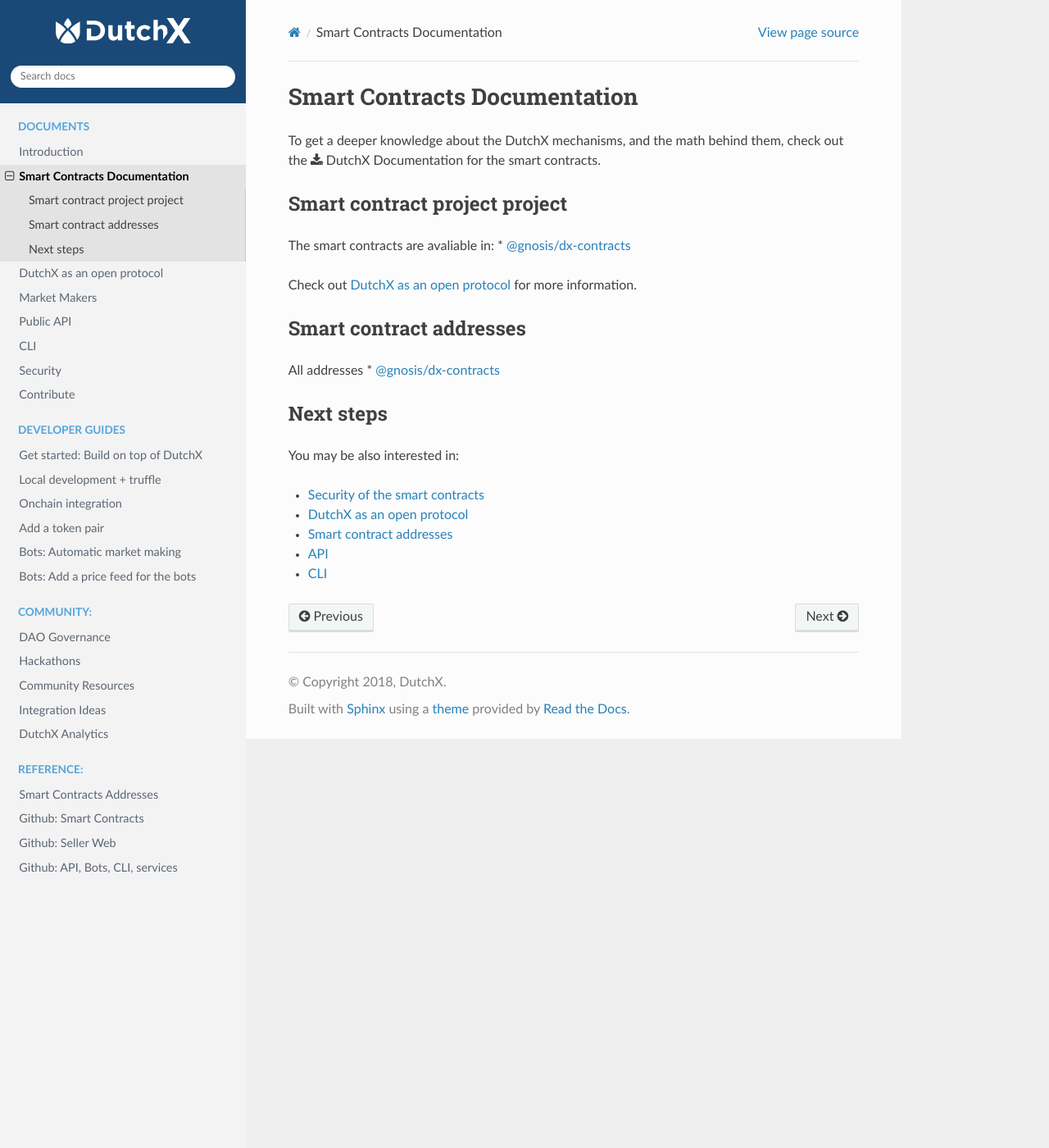
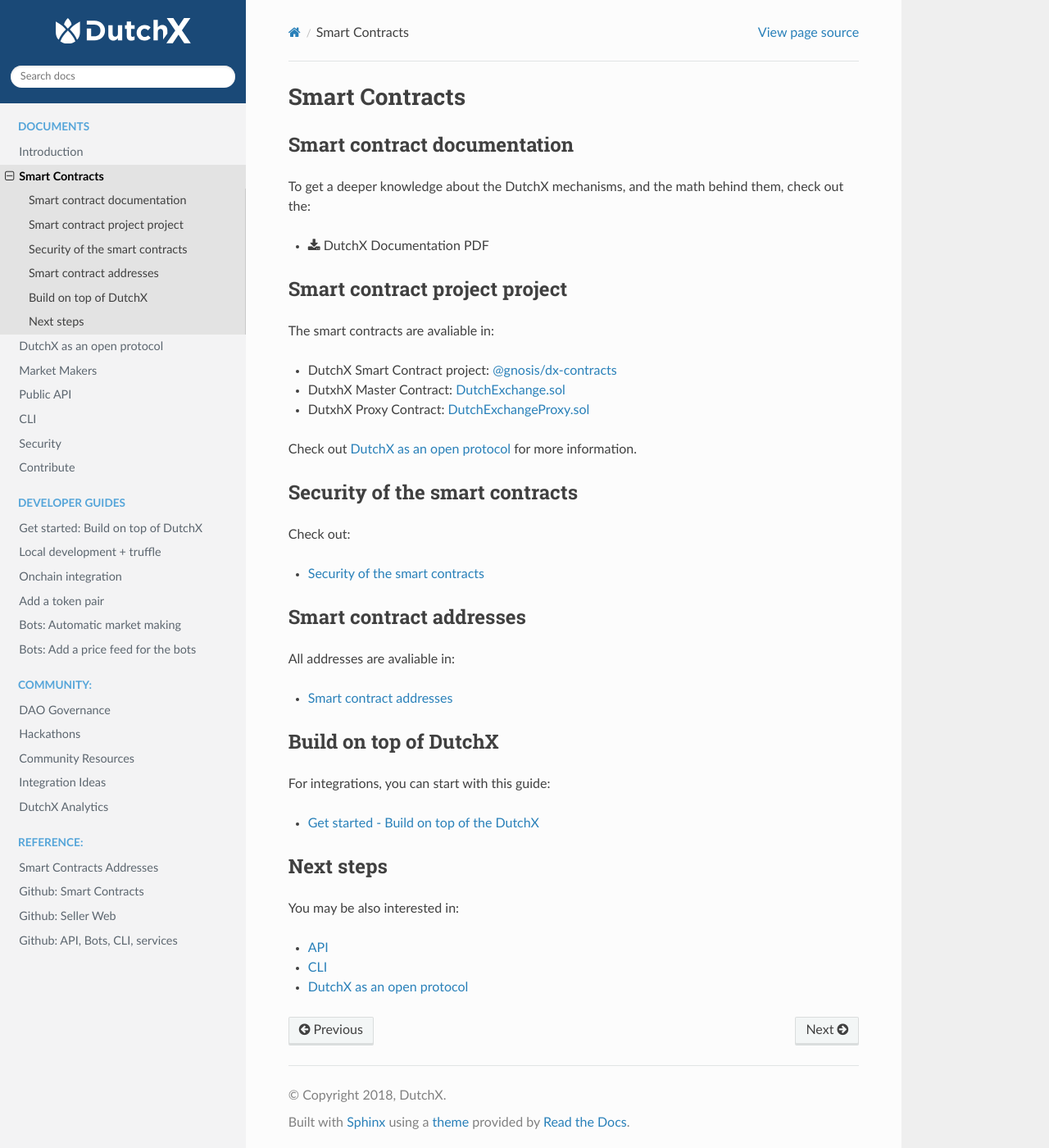
Before and after one commit to gnosis/dx-docs, a Sphinx documentation site: the page built from source/smart-contract-documentation.rst, in a window 1280 px wide and 1400 px high. Shown: the whole window at 82% size. Built offline with Sphinx 7.4.7 and the Read the Docs theme 2.0.0, drawn with Linux system fonts in a browser that asks for light colours.

Commit message:
Improve documentation

```diff
--- a/source/smart-contract-documentation.rst
+++ b/source/smart-contract-documentation.rst
@@ -1,36 +1,61 @@
-Smart Contracts Documentation
-=============================
+Smart Contracts
+===============
+
+--------------------------------
+ Smart contract documentation
+--------------------------------
 To get a deeper knowledge about the DutchX mechanisms, and the math behind them,
-check out the :download:`DutchX Documentation <./_static/docs/DutchX_Documentation.pdf>` for the smart contracts.
+check out the:
+
+*  :download:`DutchX Documentation PDF <./_static/docs/DutchX_Documentation.pdf>`
 
 --------------------------------
  Smart contract project project
 --------------------------------
 The smart contracts are avaliable in:
-* `@gnosis/dx-contracts`_
+
+* DutchX Smart Contract project: `@gnosis/dx-contracts`_
+* DutxhX Master Contract: `DutchExchange.sol`_
+* DutxhX Proxy Contract: `DutchExchangeProxy.sol`_
 
 Check out `DutchX as an open protocol`_ for more information.
+
+----------------------------------
+ Security of the smart contracts
+----------------------------------
+Check out:
+
+* `Security of the smart contracts`_
 
 ---------------------------
  Smart contract addresses
 ---------------------------
-All addresses
-* `@gnosis/dx-contracts`_
+All addresses are avaliable in:
+
+* `Smart contract addresses`_
+
+---------------------------
+ Build on top of DutchX
+---------------------------
+For integrations, you can start with this guide:
+
+* `Get started - Build on top of the DutchX`_
 
 ------------
  Next steps
 ------------
 You may be also interested in:
 
-* `Security of the smart contracts`_
-* `DutchX as an open protocol`_
-* `Smart contract addresses`_
 * `API`_
 * `CLI`_
+* `DutchX as an open protocol`_
 
 ..  _@gnosis/dx-contracts: https://github.com/gnosis/dx-contracts
+..  _DutchExchange.sol: https://github.com/gnosis/dx-contracts/blob/master/contracts/DutchExchange.sol
+..  _DutchExchangeProxy.sol: https://github.com/gnosis/dx-contracts/blob/master/contracts/DutchExchangeProxy.sol
 ..  _Security of the smart contracts: ./security-of-the-contracts.html
 ..  _DutchX as an open protocol: ./dutchx-as-an-open-protocol.html
 ..  _Smart contract addresses: ./smart-contracts_addresses.html
 ..  _API: ./api.html
 ..  _CLI: ./cli.html
+.. _Get started - Build on top of the DutchX: ./dev-get-started.html
```
Also changed, not shown: source/dev-onchain-oracle.md (+2 -1 lines).
